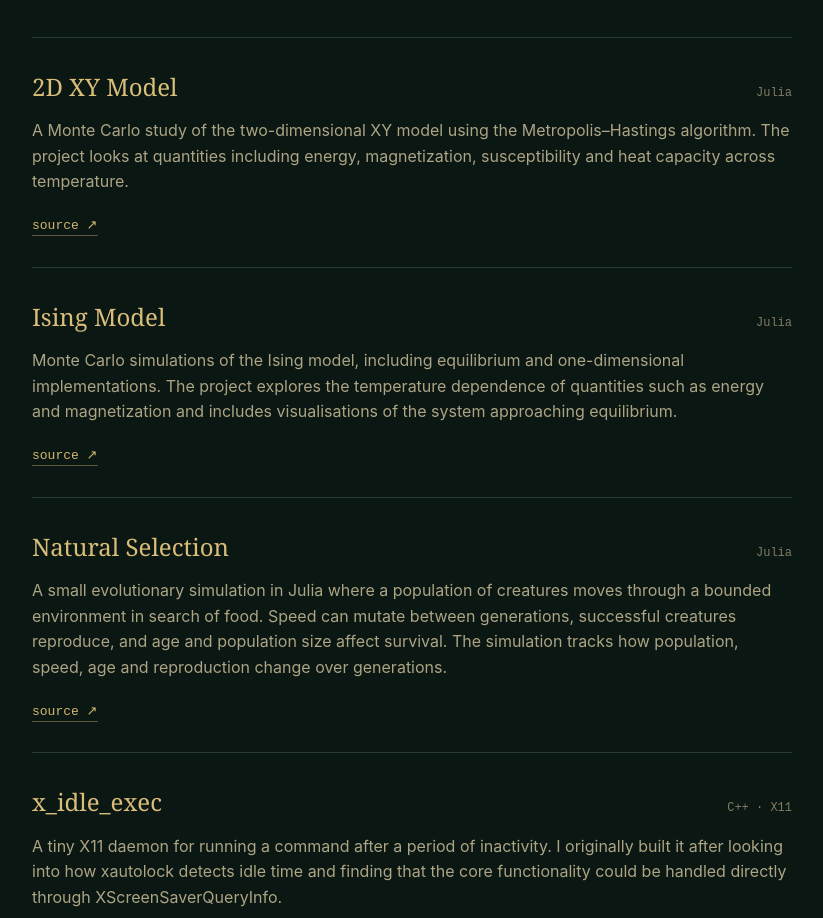
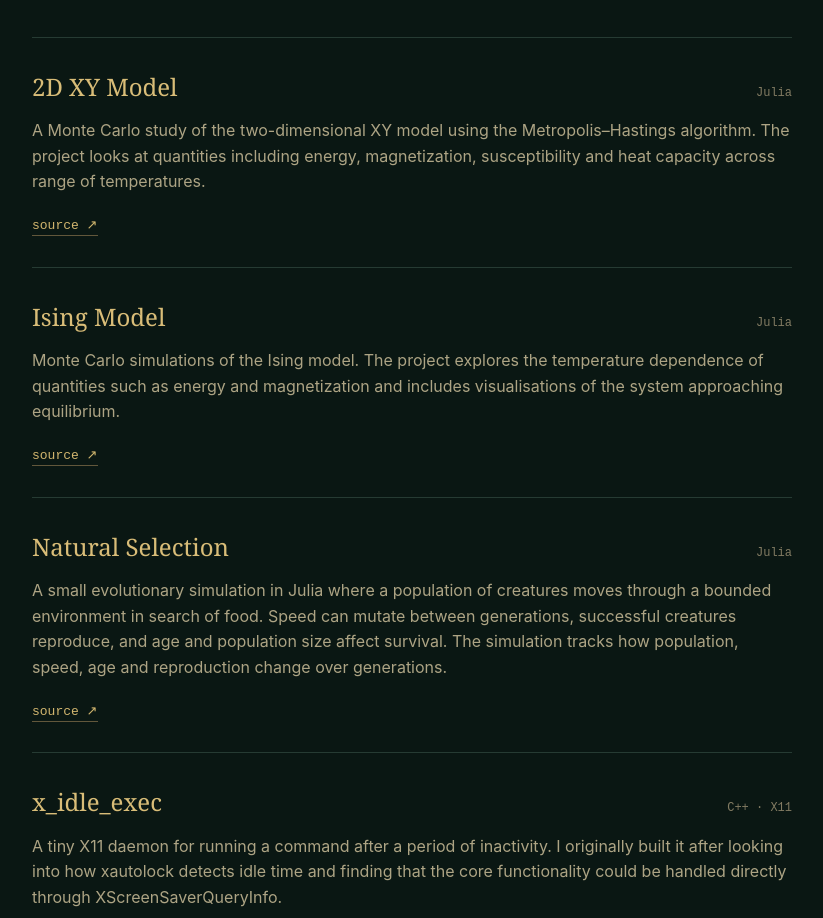
Before and after one commit to ludvary/ludvary.github.io, a plain HTML site: page index.html in a window 1280 px wide. Shown: the part 1890-2808 px from the top of the page, without its empty margins (306-1129 px from the left). Drawn offline with Linux system fonts and the light colour scheme.

Commit message:
fix typo and better phrasing

```diff
--- a/index.html
+++ b/index.html
@@ -275,7 +275,7 @@
                         XY model using the Metropolis–Hastings algorithm.
                         The project looks at quantities including energy,
                         magnetization, susceptibility and heat capacity
-                        across temperature.
+                        across range of temperatures.
 
                     </p>
 
@@ -309,9 +309,7 @@
 
                     <p>
 
-                        Monte Carlo simulations of the Ising model,
-                        including equilibrium and one-dimensional
-                        implementations. The project explores the
+                        Monte Carlo simulations of the Ising model. The project explores the
                         temperature dependence of quantities such as
                         energy and magnetization and includes
                         visualisations of the system approaching
```
